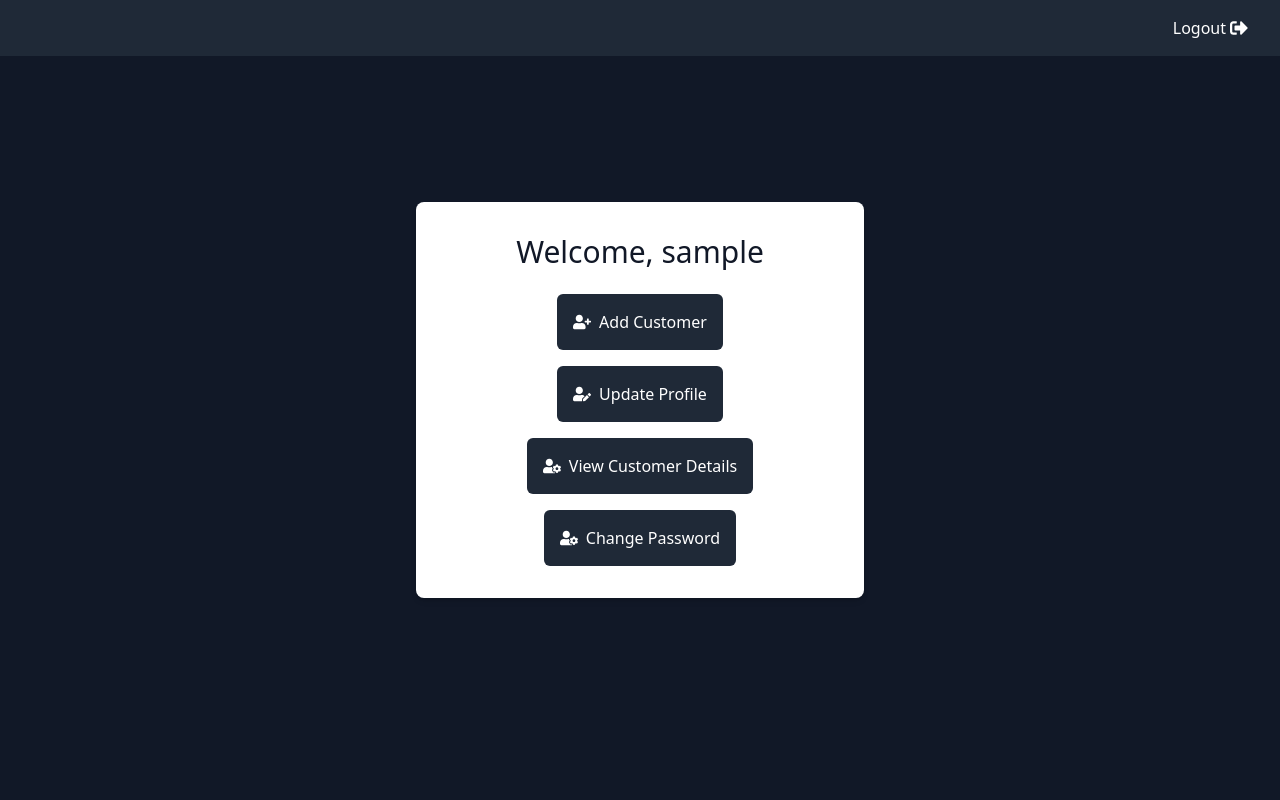
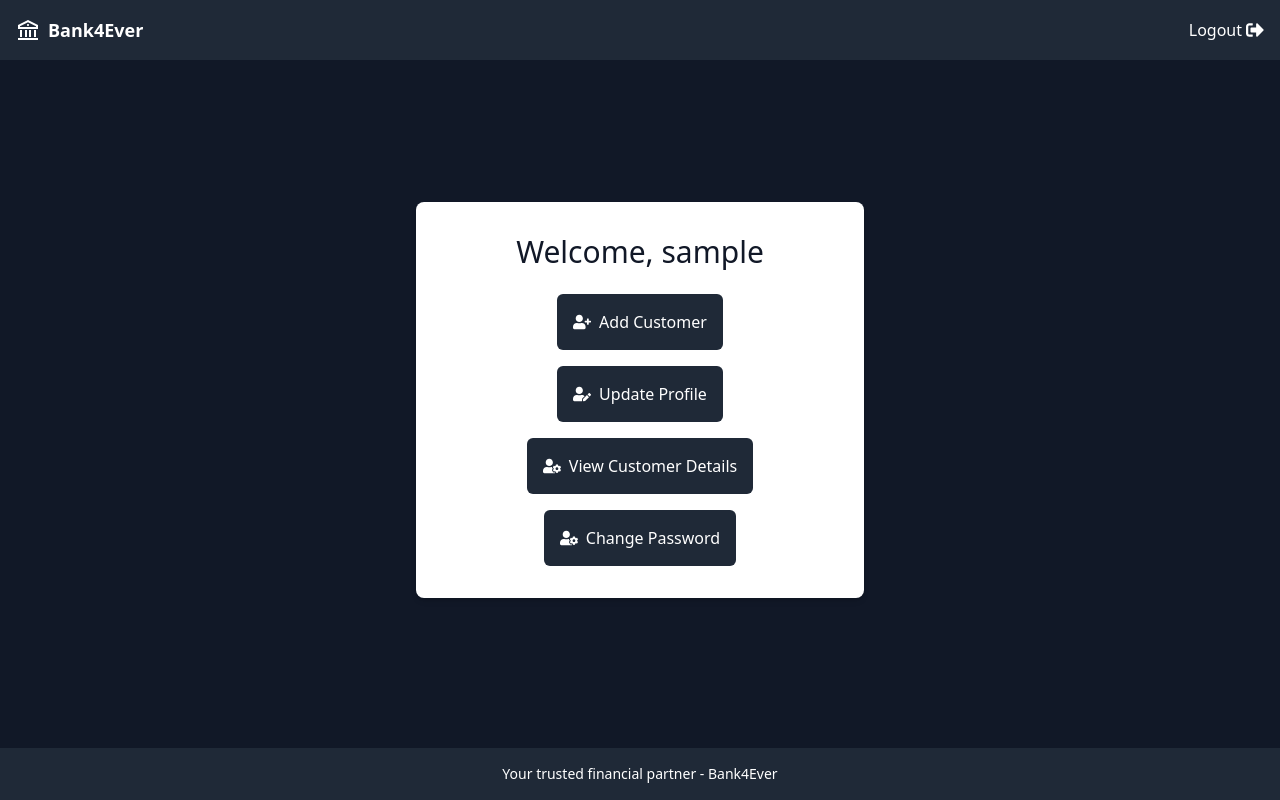
Before and after one commit to KrishDholeria/Online-Banking-System, a Next.js app in the folder frontend/: page /manager/home in a window 1280 px wide. Built offline with nearby package versions, Linux system fonts and the light colour scheme; sample sign-in values are in the browser's storage.

Commit message:
logo added

```diff
--- a/frontend/pages/manager/home.js
+++ b/frontend/pages/manager/home.js
@@ -3,6 +3,7 @@ import Link from 'next/link';
 import { useRouter } from 'next/router';
 import { useState, useEffect } from 'react';
 import { FaSignOutAlt, FaUserPlus, FaUserEdit, FaUserCog } from 'react-icons/fa';
+import { RiBankLine } from 'react-icons/ri'; // Importing bank-related icon
 
 export default function ManagerHome() {
 
@@ -37,10 +38,14 @@ export default function ManagerHome() {
     <div className="min-h-screen bg-gray-900 flex flex-col justify-center items-center">
 
       <header className="bg-gray-800 text-white w-full fixed top-0">
-        <div className="flex justify-end items-center p-4">
+        <div className="flex justify-between items-center p-4">
+          <div className="flex items-center">
+            <RiBankLine size={24} className="mr-2" /> {/* Bank-related icon */}
+            <h1 className="text-lg font-bold">Bank4Ever</h1> {/* Bank name */}
+          </div>
           {isLoggedIn && (
             <>
-              <button onClick={handleLogout} className="mr-4 hover:underline flex items-center">
+              <button onClick={handleLogout} className="hover:underline flex items-center">
                 Logout
                 <FaSignOutAlt size={18} className="ml-1" />
               </button>
@@ -89,6 +94,12 @@ export default function ManagerHome() {
           </div>
         </div>
       </main>
+
+      <footer className="bg-gray-800 text-white w-full fixed bottom-0">
+        <div className="p-4 flex justify-center items-center">
+          <p className="text-sm">Your trusted financial partner - Bank4Ever</p>
+        </div>
+      </footer>
     </div>
   )
 }
```
